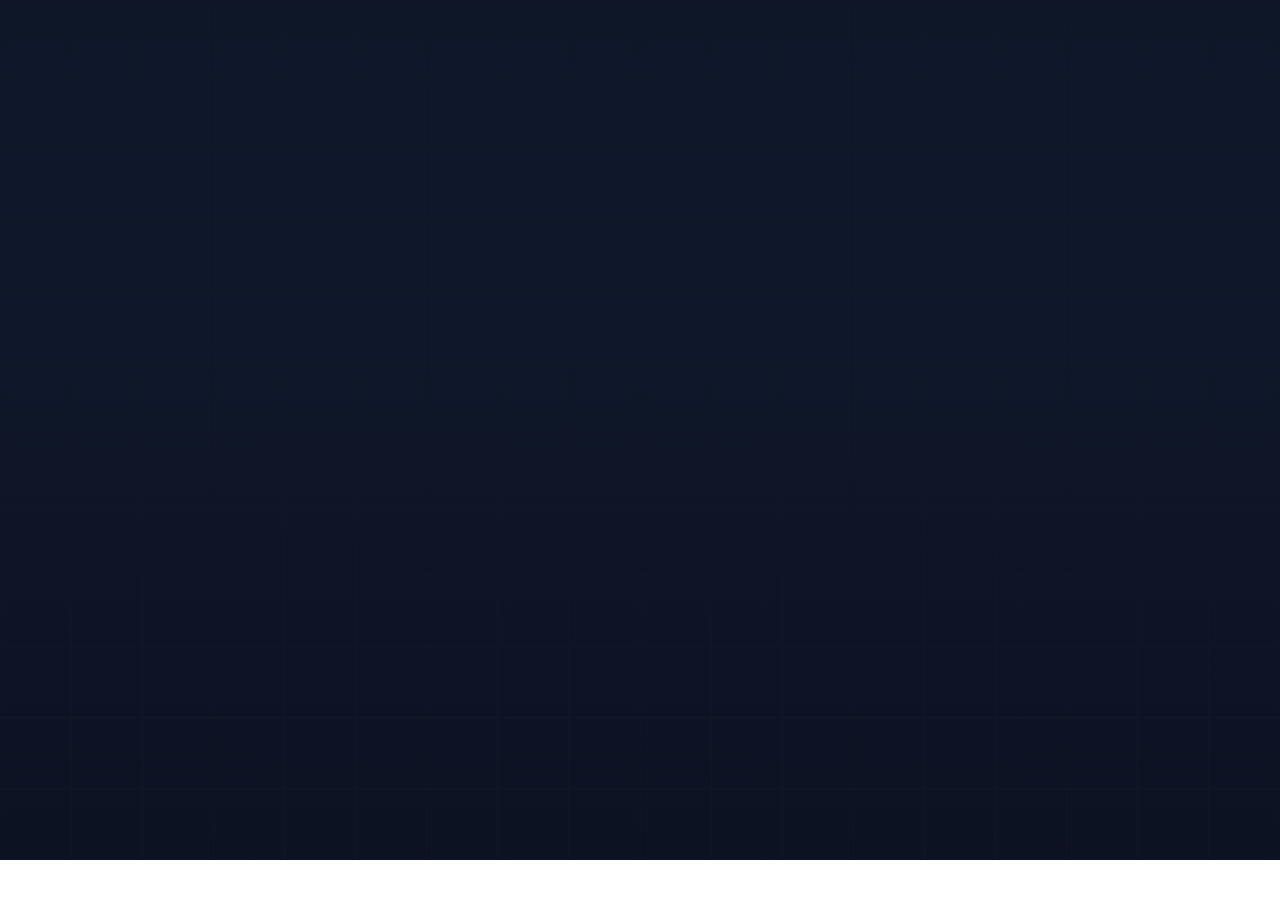
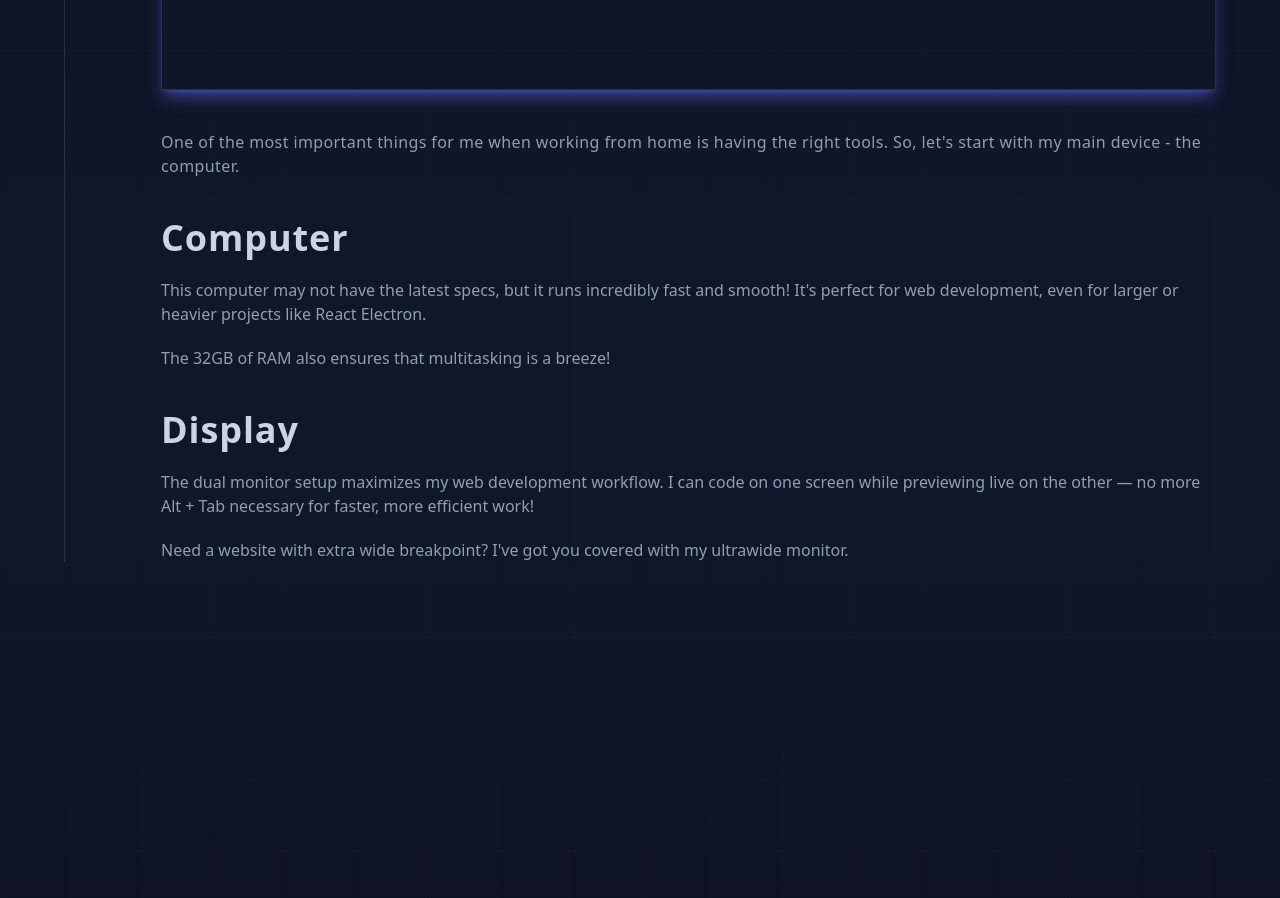
Before and after one commit to ImJars/Development-full-coding, a React (Vite) app: page /project_page in a window 1280 px wide. Shown: the part 420-1318 px from the top of the page. Before the commit the page ends 1280 px from the top, so only its background shows below. Built offline with nearby package versions, Linux system fonts and the light colour scheme.

Commit message:
Update project_page.jsx.jsx

```diff
--- a/src/components/projects/project_page.jsx.jsx
+++ b/src/components/projects/project_page.jsx.jsx
@@ -10,7 +10,7 @@ const ProjectSection = styled.section`
 `;
 const BackgroundSection = styled.div`
   width: 100%;
-  height:100%;
+  height: 100%;
   background: rgb(12, 18, 34);
   background: linear-gradient(
     0deg,
@@ -37,7 +37,16 @@ function PageProject() {
   return (
     <>
       <BackgroundSection className="static">
-        <img className="static min-w-full object-cover bg-repeat w-full h-full stroke-text-purple fill-text-purple" src="background.svg" alt="" />
+        <img
+          className="static min-w-full object-cover w-full h-screen stroke-text-purple fill-text-purple"
+          src="background.svg"
+          alt=""
+        />
+        <img
+          className="static min-w-full object-cover w-full h-screen stroke-text-purple fill-text-purple"
+          src="background.svg"
+          alt=""
+        />
         <section className="absolute top-0 w-full h-full text-white">
           <ProjectSection>
             <div className="content-wrapped block mx-auto pt-40">
@@ -46,6 +55,47 @@ function PageProject() {
                   Jarsdev Website
                 </h1>
               </TitleSection>
+              <div className="border-l pl-5 sm:pl-24 border-text-general border-opacity-20">
+                <div>
+                  <div className="mt-5 border p-32 border-text-general border-opacity-20 mb-10 shadow-lg shadow-indigo-500/50" />
+                  <p className="text-text-general tracking-wide">
+                    One of the most important things for me when working from
+                    home is having the right tools. So, let's start with my main
+                    device - the computer.
+                  </p>
+                </div>
+                <div className="mt-10">
+                  <h1 className="text-4xl font-bold text-text-white-gray tracking-wide mb-5">
+                    Computer
+                  </h1>
+                  <p className="text-text-general">
+                    This computer may not have the latest specs, but it runs
+                    incredibly fast and smooth! It's perfect for web
+                    development, even for larger or heavier projects like React
+                    Electron.
+                  </p>
+                  <p className="text-text-general mt-5">
+                    The 32GB of RAM also ensures that multitasking is a breeze!
+                  </p>
+                </div>
+                <div className="mt-10">
+                  <div>
+                    <h1 className="text-4xl font-bold text-text-white-gray tracking-wide mb-5">
+                      Display
+                    </h1>
+                    <p className="text-text-general">
+                      The dual monitor setup maximizes my web development
+                      workflow. I can code on one screen while previewing live
+                      on the other — no more Alt + Tab necessary for faster,
+                      more efficient work!
+                    </p>
+                    <p className="text-text-general mt-5">
+                      Need a website with extra wide breakpoint? I've got you
+                      covered with my ultrawide monitor.
+                    </p>
+                  </div>
+                </div>
+              </div>
             </div>
           </ProjectSection>
         </section>
```
